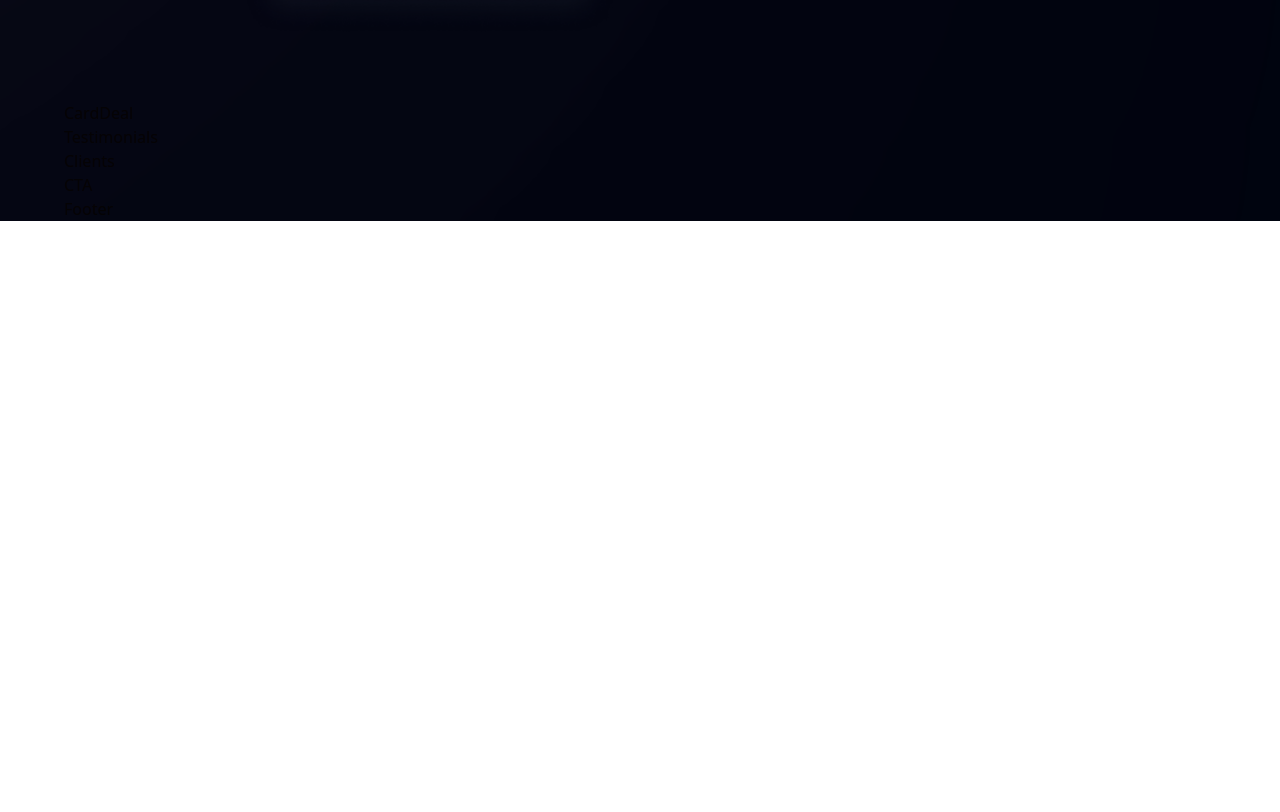
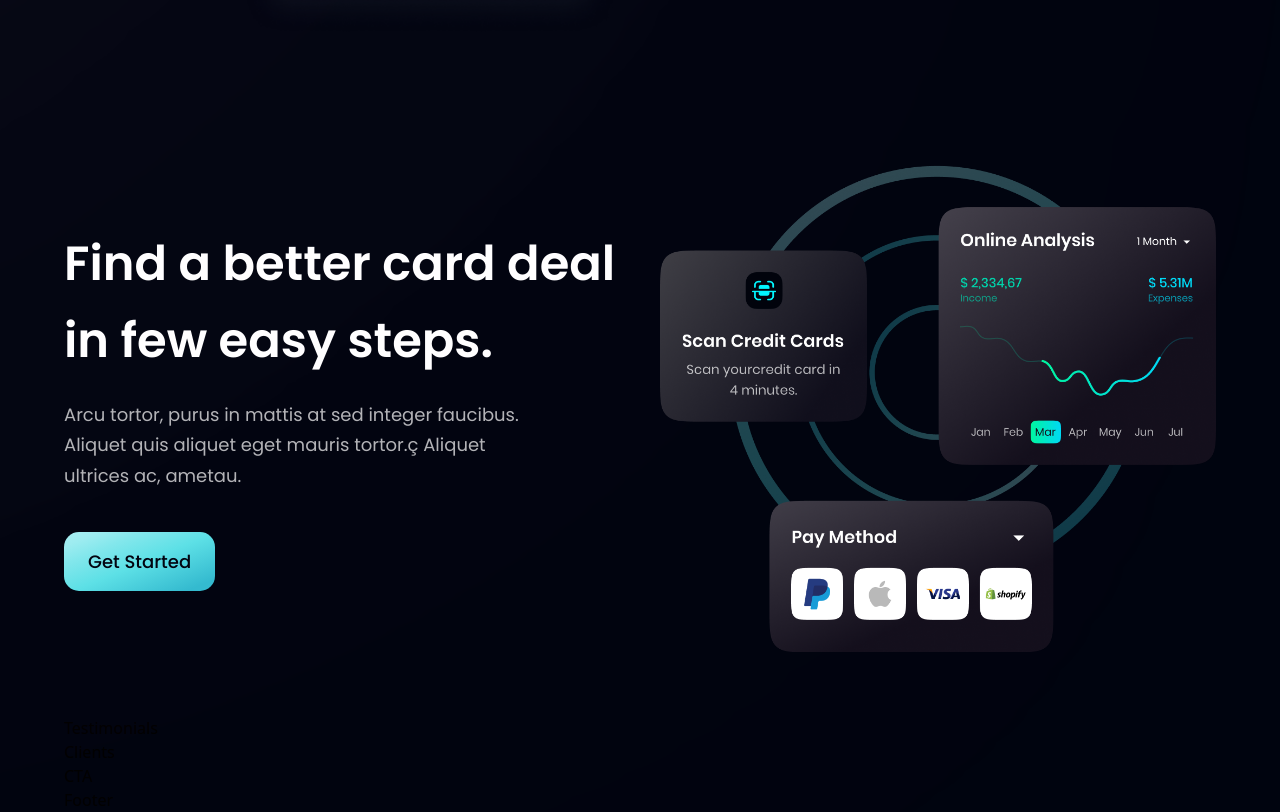
Before and after one commit to hidayahapriliansyah/bank-modern-app, a React (Vite) app in the folder bank_modern_app/: page / in a window 1280 px wide. Shown: the part 1955-2767 px from the top of the page. Before the commit the page ends 2176 px from the top, so only its background shows below. Built offline with nearby package versions, Linux system fonts and the light colour scheme.

Commit message:
finish with card deal

```diff
--- a/bank_modern_app/src/components/CardDeal.jsx
+++ b/bank_modern_app/src/components/CardDeal.jsx
@@ -1,9 +1,20 @@
-import React from 'react'
+import { card } from "../assets";
+import styles, { layout } from "../style";
+import Button from "./Button";
 
-const CardDeal = () => {
-  return (
-    <div>CardDeal</div>
-  )
-}
+const CardDeal = () => (
+  <section className={layout.section}>
+    <div className={layout.sectionInfo}>
+      <h2 className={styles.heading2}>Find a better card deal <br className="sm:block hidden" /> in few easy steps.</h2>
+      <p className={`${styles.paragraph} max-w-[470px] mt-5`}>Arcu tortor, purus in mattis at sed integer faucibus. Aliquet quis aliquet eget mauris tortor.ç Aliquet ultrices ac, ametau.</p>
+      <Button styles="mt-10" />
+    </div>
+
+    <div className={layout.sectionImg}>
+      <img src={card} alt="card" className="w-full" />
+    </div>
+  </section>
+)
+
 
 export default CardDeal
```
